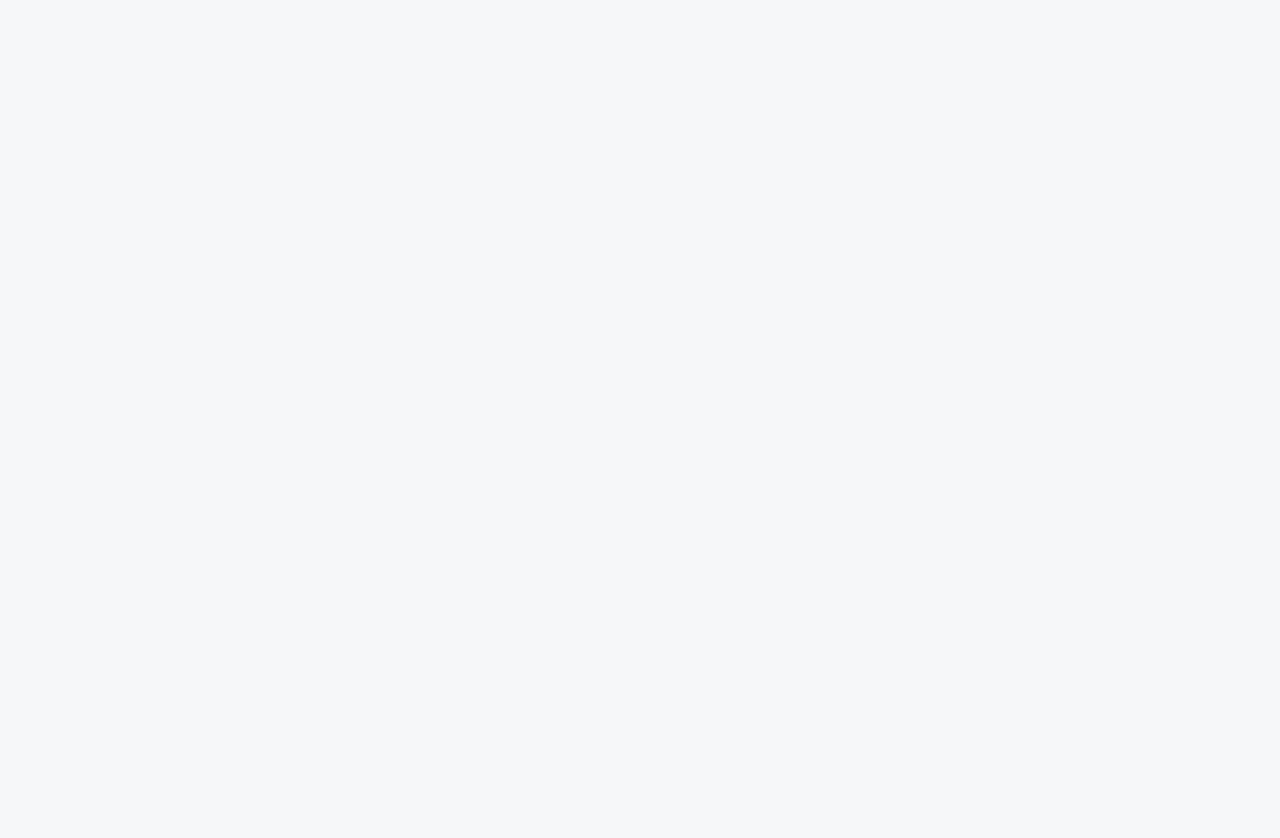
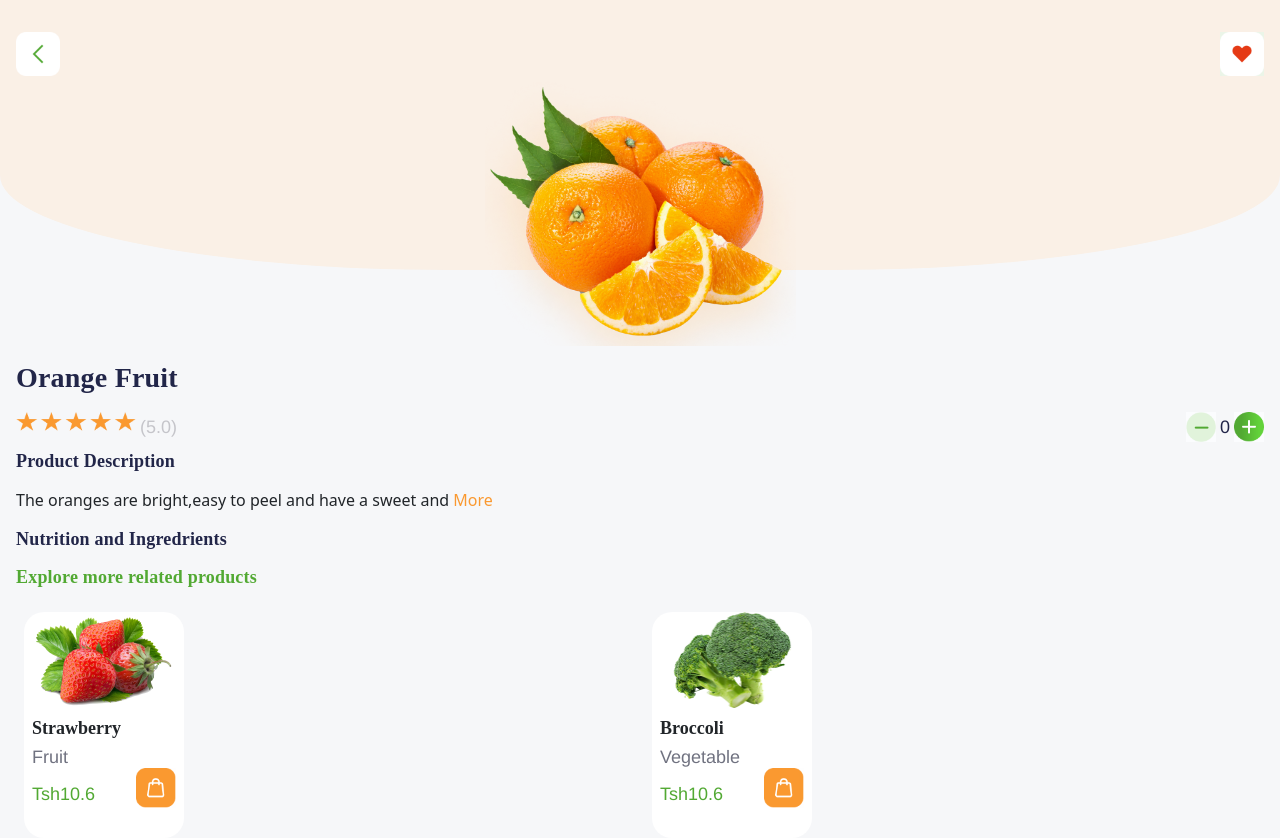
Before and after one commit to michaelchristwin/farm-to-door, a React (Create React App) app: page /farm-to-door/details-orange in a window 1280 px wide. Before the commit this address had no page. Before the commit the page ends 800 px from the top, so only its background shows below. Built offline with nearby package versions, Linux system fonts and the light colour scheme.

Commit message:
Init product details page

```diff
--- a/src/Components/App.jsx
+++ b/src/Components/App.jsx
@@ -15,7 +15,7 @@ import ForgotPassword3 from "./Pages/forgot_password3";
 import Home from "./Pages/home";
 import HomeS from "./Pages/home_s";
 import Details from "./Pages/details";
-import ProductList from "./JSX/ProductList";
+import DList from "./JSX/detailList";
 
 function App() {
   return (
@@ -44,13 +44,25 @@ function App() {
         <Route path={`${BaseUrl}/home`} element={<Home />} />
         <Route path={`${BaseUrl}/search`} element={<HomeS />} />
         <Route
-          path={`${BaseUrl}/details-strawberry`}
+          path={`${BaseUrl}/details-orange`}
           element={
             <Details
-              img={ProductList[0].img}
-              key={ProductList[0].name}
-              name={ProductList[0].name}
-              type={ProductList[0].type}
+              img={DList[0].img}
+              key={DList[0].name}
+              name={DList[0].name}
+              type={DList[0].type}
+            />
+          }
+        />
+        <Route
+          path={`${BaseUrl}/details-brocolli`}
+          element={
+            <Details
+              img={DList[1].img}
+              key={DList[1].name}
+              name={DList[1].name}
+              type={DList[1].type}
+              bg="#faf0e6"
             />
           }
         />
--- a/src/Components/CSS/styles.css
+++ b/src/Components/CSS/styles.css
@@ -380,7 +380,6 @@ body {
   height: 44px;
 }
 .top {
-  background-color: #faf0e6;
   max-width: 100vw;
   height: 270px;
   margin-bottom: 90px;
--- /dev/null
+++ b/src/Components/JSX/detailList.js
@@ -0,0 +1,17 @@
+import Strawberry from "../img/strawberry.png";
+import Orange from "../img/orange-d.png";
+import Brocolli from "../img/brocolli.png";
+import Banana from "../img/banana.png";
+import Pineapple from "../img/pineapple.png";
+import Cabbage from "../img/cabbage.png";
+
+const DList = [
+  { name: "Orange", img: Orange, price: 10.0, type: "Fruit" },
+  { name: "Brocolli", img: Brocolli, price: 25.0, type: "Vegetable" },
+  { name: "Strawberry", img: Strawberry, price: 10.0, type: "Fruit" },
+  { name: "Banana", img: Banana, price: 10.0, type: "Fruit" },
+  { name: "Pineapple", img: Pineapple, price: 12.0, type: "Fruit" },
+  { name: "Cabbage", img: Cabbage, price: 5.6, type: "Vegetable" },
+];
+
+export default DList;
--- a/src/Components/Pages/details.jsx
+++ b/src/Components/Pages/details.jsx
@@ -1,7 +1,6 @@
 import Back from "../img/back.png";
 import Like from "../img/like.png";
 import "../CSS/styles.css";
-import OrangeD from "../img/orange-d.png";
 import Star from "../img/5star.png";
 import { useState } from "react";
 import Plus from "../img/plus.png";
@@ -25,15 +24,24 @@ function Details(props) {
   }
   return (
     <main>
-      <section className="top pt-4">
+      <section
+        className="top pt-4"
+        style={
+          props.name === "Orange"
+            ? { backgroundColor: "#faf0e6" }
+            : { backgroundColor: "#ebf5e8" }
+        }
+      >
         <div className="d-flex justify-content-between mt-2">
           <img src={Back} alt="Back" className="back ms-3" />
           <img src={Like} alt="Like" className="back me-3" />
         </div>
-        <img src={OrangeD} alt="Product" className="orange-d d-block" />
+        <img src={props.img} alt="Product" className="orange-d d-block" />
       </section>
       <section className="px-3">
-        <p className="fruit-name">Orange Fruit</p>
+        <p className="fruit-name">
+          {props.name} {props.type}
+        </p>
         <div className="d-flex justify-content-between">
           <div className="d-flex">
             <img src={Star} alt="Rating" className="star" />
```
